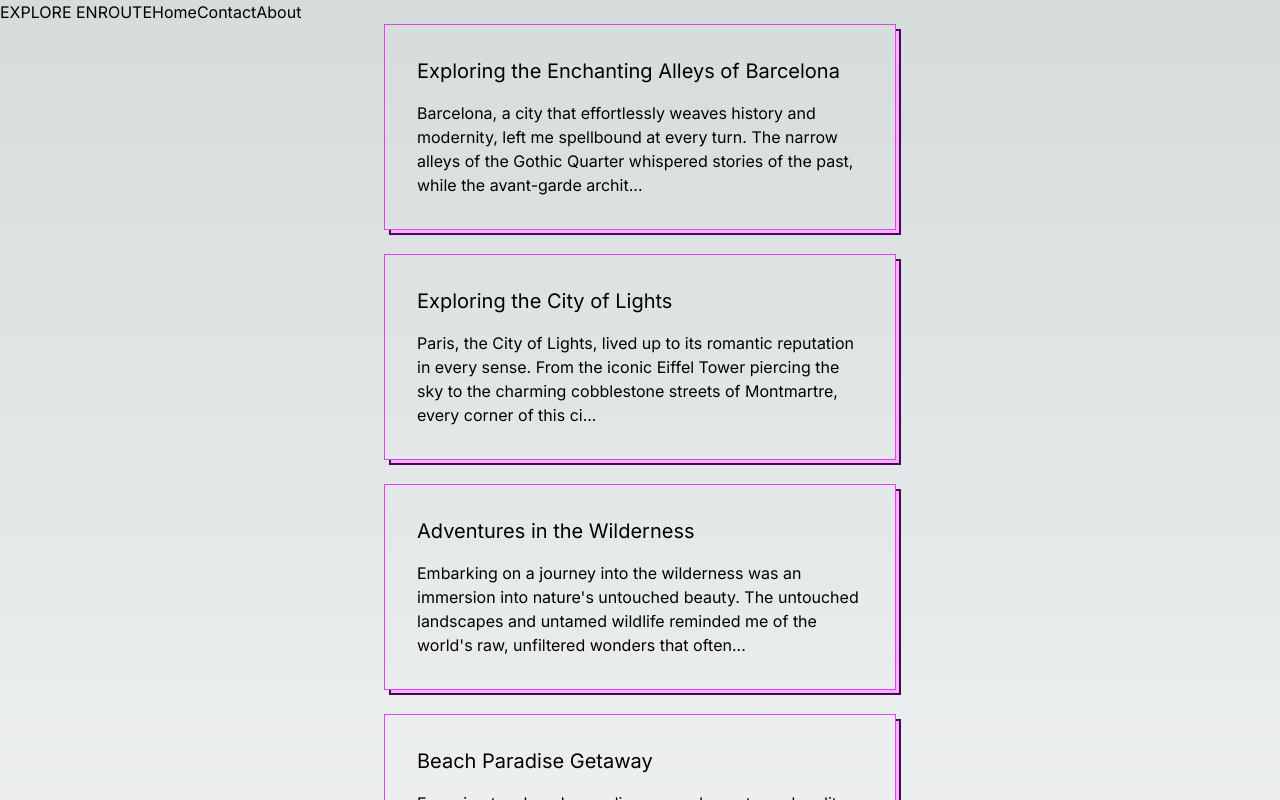
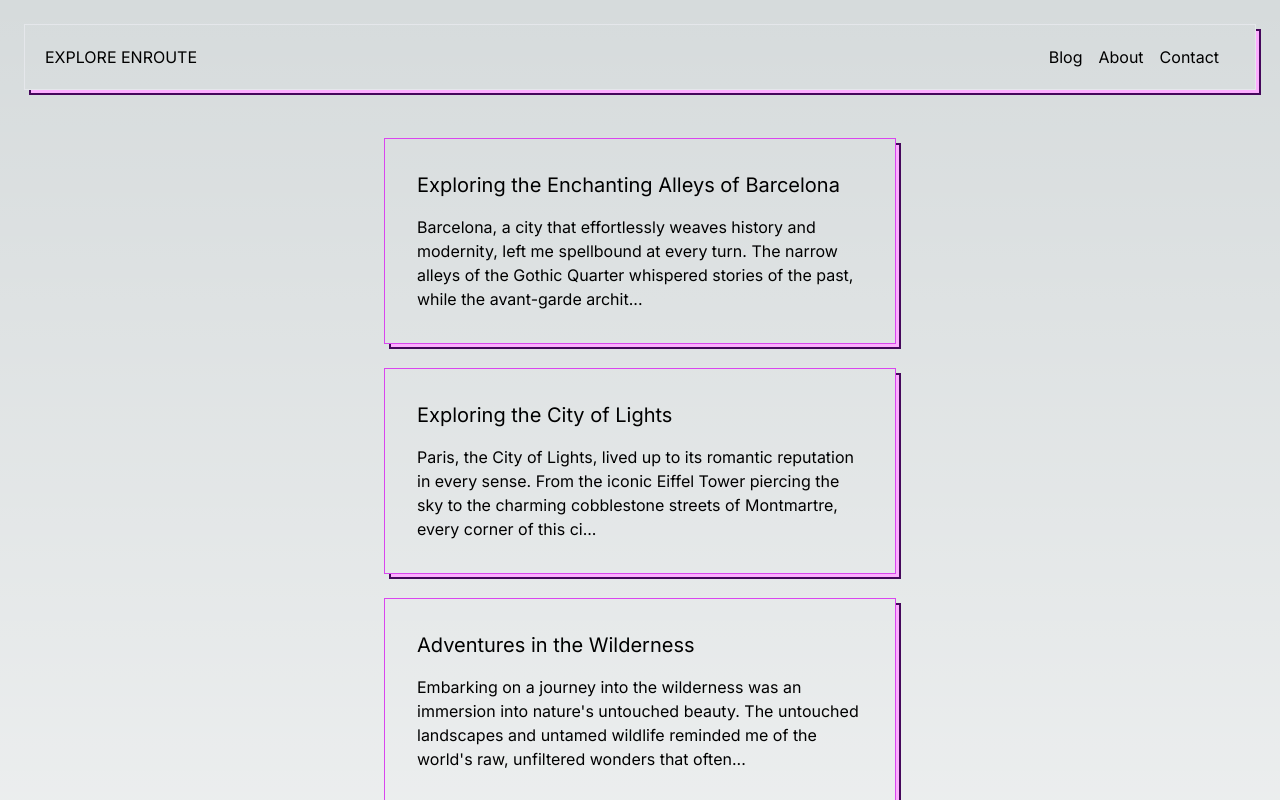
Before and after one commit to adesewa293/explore-enroute, a Next.js app: page / in a window 1280 px wide. Shown: the top 800 px of the page. Built offline with nearby package versions, Linux system fonts and the light colour scheme.

Commit message:
update header design

```diff
--- a/src/components/Header.tsx
+++ b/src/components/Header.tsx
@@ -2,11 +2,19 @@
 
 export default function Header() {
   return (
-    <header className="flex">
+    <header className="flex mx-6 mt-6 p-5 justify-between border mb-12 shadow-outline">
       <Link href="/">EXPLORE ENROUTE</Link>
-      <Link href="/">Home</Link>
-      <Link href="/contact">Contact</Link>
-      <Link href="/about">About</Link>
+      <div>
+        <Link className="mr-4" href="/">
+          Blog
+        </Link>
+        <Link className="mr-4" href="/about">
+          About
+        </Link>
+        <Link className="mr-4" href="/contact">
+          Contact
+        </Link>
+      </div>
     </header>
   );
 }
```
